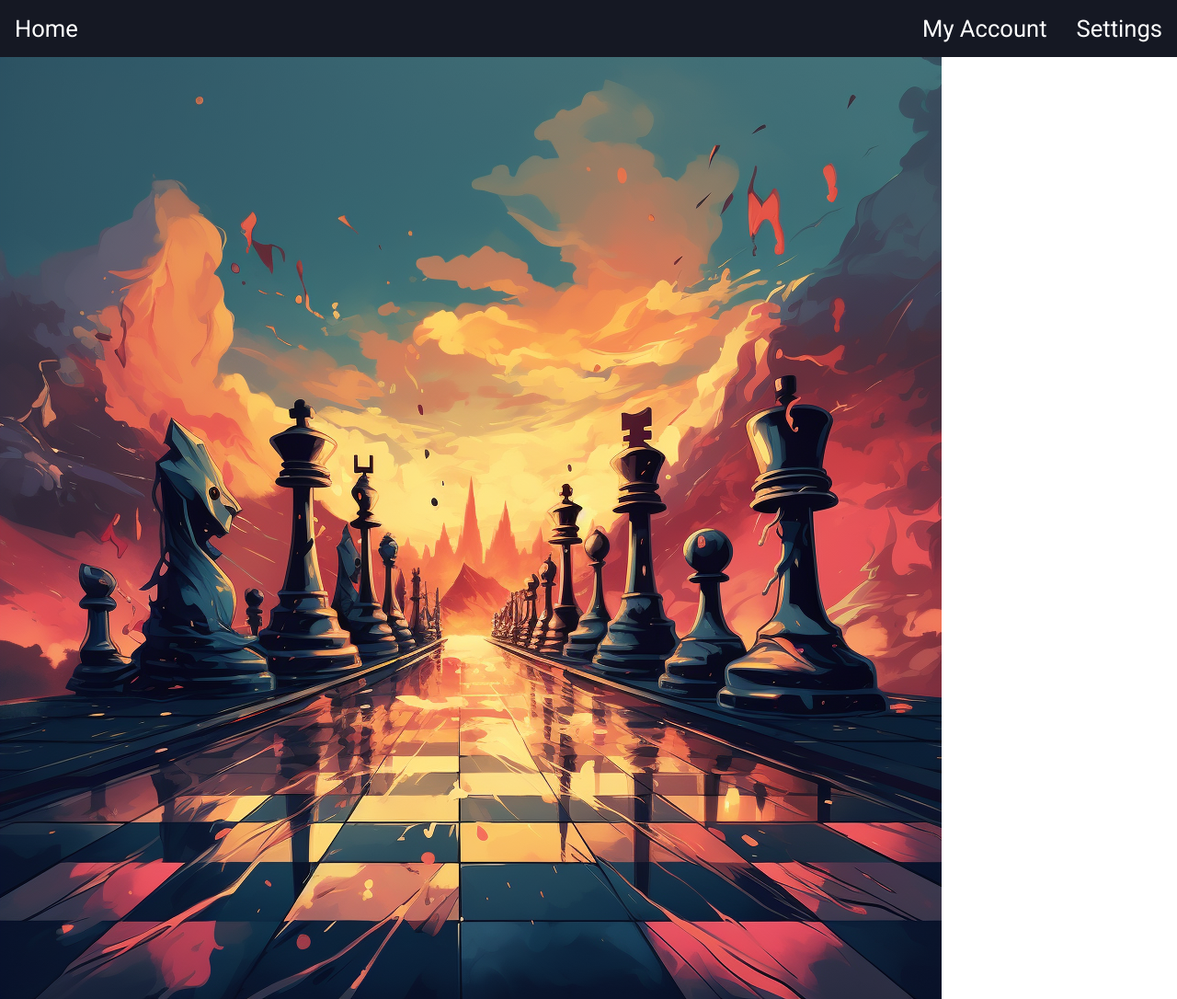
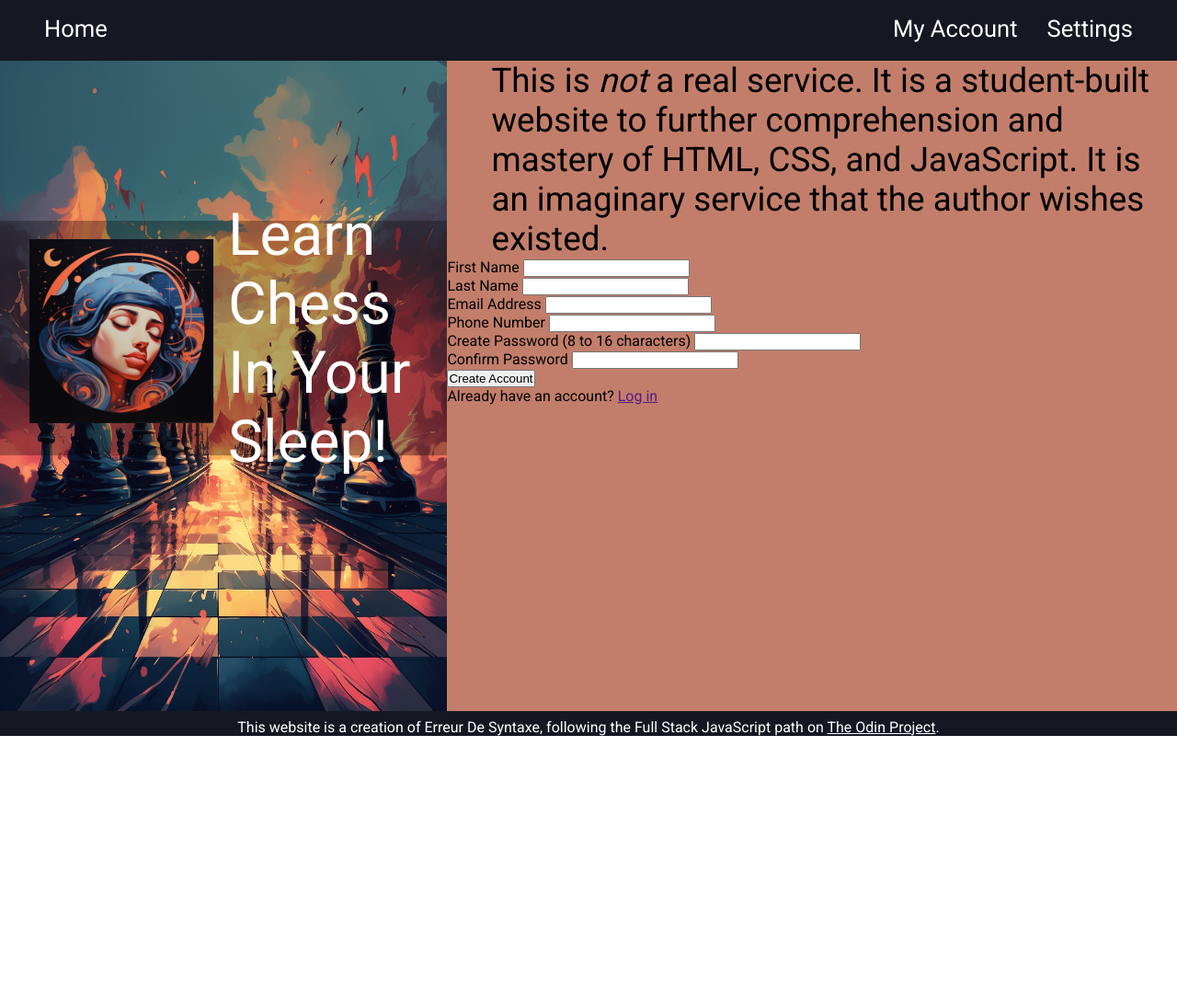
Before and after one commit to ErreurDeSyntaxe/foundations-sign-up-form, a plain HTML site: page index.html in a window 1280 px wide. Shown: the top 1086 px of the page at 92% size. After the commit the page ends 800 px from the top, so only its background shows below. Drawn offline with Linux system fonts and the light colour scheme.

Commit message:
Style the left side, nav, footer

```diff
--- a/index.html
+++ b/index.html
@@ -16,13 +16,18 @@
         </ul>
     </nav>
 
+    <main>
         <div class="left-content">
             <img id="background-img" src="./images/background-img.png" alt="the chess piece in a sunset picture, in the style of speedpainting, a storm brewing in the background, by MidJourney v4">
-        <div class="banner"><img id="icon-img" src="./images/icon.png" alt="A portrait of a sleeping woman surrounded by stars in the style of neon art nouveau, by MidJourney v4">Learn Chess In Your Sleep!</div>
+            <div class="banner">
+                <div class="banner-img">
+                    <img id="icon-img" src="./images/icon.png" alt="A portrait of a sleeping woman surrounded by stars in the style of neon art nouveau, by MidJourney v4">
                 </div>
-
+                <div class="banner-text">Learn Chess In Your Sleep!</div>
+            </div>
+        </div>
         <div class="right-content">
-        <div class="invitation">
+            <div class="disclaimer">
                 This is <em>not</em> a real service. It is a student-built website
                 to further comprehension and mastery of HTML, CSS, and JavaScript.
                 It is an imaginary service that the author wishes existed.
@@ -55,15 +60,14 @@
                             <input type="password" id="password2" name="password2" required minlength="8" maxlength="16">
                         </li>
                     </ul>
-
                     <button type="submit" class="submit-button">Create Account</button>
-
                     <p>Already have an account? <a href="">Log in</a></p>
                 </form>
             </div>
         </div>
+    </main>
 
-    <footer>This website is a creation of Erreur De Syntaxe, following the Full Stack JavaScript path on The Odin Project.</footer>
+    <footer>This website is a creation of Erreur De Syntaxe, following the Full Stack JavaScript path on <a href="https://www.theodinproject.com/">The Odin Project</a>.</footer>
 
 </body>
 </html>
--- a/style.css
+++ b/style.css
@@ -1,4 +1,14 @@
 @import url('https://fonts.googleapis.com/css2?family=Roboto:wght@400&display=swap');
+
+
+:root {
+    --nav-height: 4rem;
+    --footer-height: 1.8rem;
+    --dark-blue: #151823;
+    --left-side-width: 38vw;
+    --light-taupe: #c27e6a;
+    --left-margin: 3rem;
+}
 
 /* COMMON STYLING */
 * {
@@ -20,13 +30,13 @@ html {
 
 
 /* NAVIGATION BAR STYLING */
-
 nav {
-    background-color: #151823;
-    & ul {
+    background-color: var(--dark-blue);
+    height: var(--nav-height);
+    padding: 1rem 3rem 1rem 3rem;
+    & > ul {
         list-style: none;
         font-size: 1.6rem;
-        padding: 1rem;
         display: flex;
         gap: 2rem;
         & li:nth-child(1) {
@@ -39,3 +49,72 @@ nav {
     }
 }
 /* NAVIGATION BAR STYLING -- END */
+
+/* MAIN STYLING */
+/* MAIN STYLING */
+body {
+    display: flex;
+    flex-direction: column;
+    height: 100vh;
+}
+
+main {
+    display: flex;
+}
+
+.left-content {
+    height: calc(100vh - var(--footer-height) - var(--nav-height));
+    width: var(--left-side-width);
+    & > img {
+        height: calc(100vh - var(--footer-height) - var(--nav-height));
+        width: var(--left-side-width);
+        position: relative;
+    }
+}
+
+/* SEMI TRANSPARENT BANNER STYLING */
+.banner {
+    height: 255px;
+    width: var(--left-side-width);
+    background-color: rgba(0, 0, 0, 0.3);
+    display: flex;
+    gap: 1rem;
+    align-items: center;
+    font-size: 4rem;
+    font-weight: 400;
+    color: white;
+    position: absolute;
+    top: 30%;
+    & img {
+        width: 200px;
+        height: 200px;
+        margin-left: 2rem;
+    }
+}
+/* SEMI TRANSPARENT BANNER STYLING -- END */
+
+.right-content {
+    background-color: var(--light-taupe);
+}
+
+.disclaimer {
+    font-size: 2.3rem;
+    margin-left: var(--left-margin);
+}
+
+
+/* MAIN STYLING -- END */
+/* MAIN STYLING -- END */
+
+/* FOOTER STYLING */
+footer {
+    height: var(--footer-height);
+    background-color: var(--dark-blue);
+    color: white;
+    text-align: center;
+    padding-top: .5rem;
+    & a {
+        color: white;
+    }
+}
+/* FOOTER STYLING -- END */
```
Lines whose indentation alone changed are shown as unchanged.
